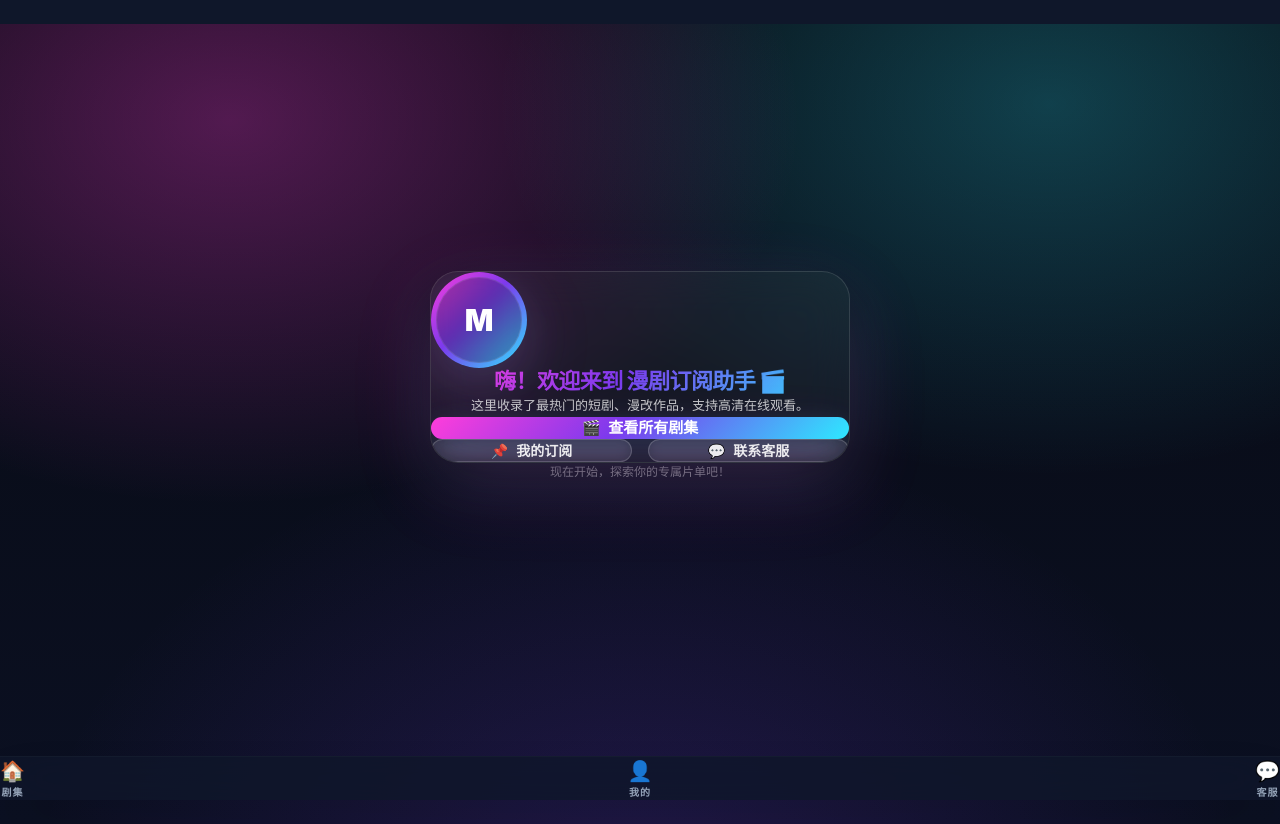
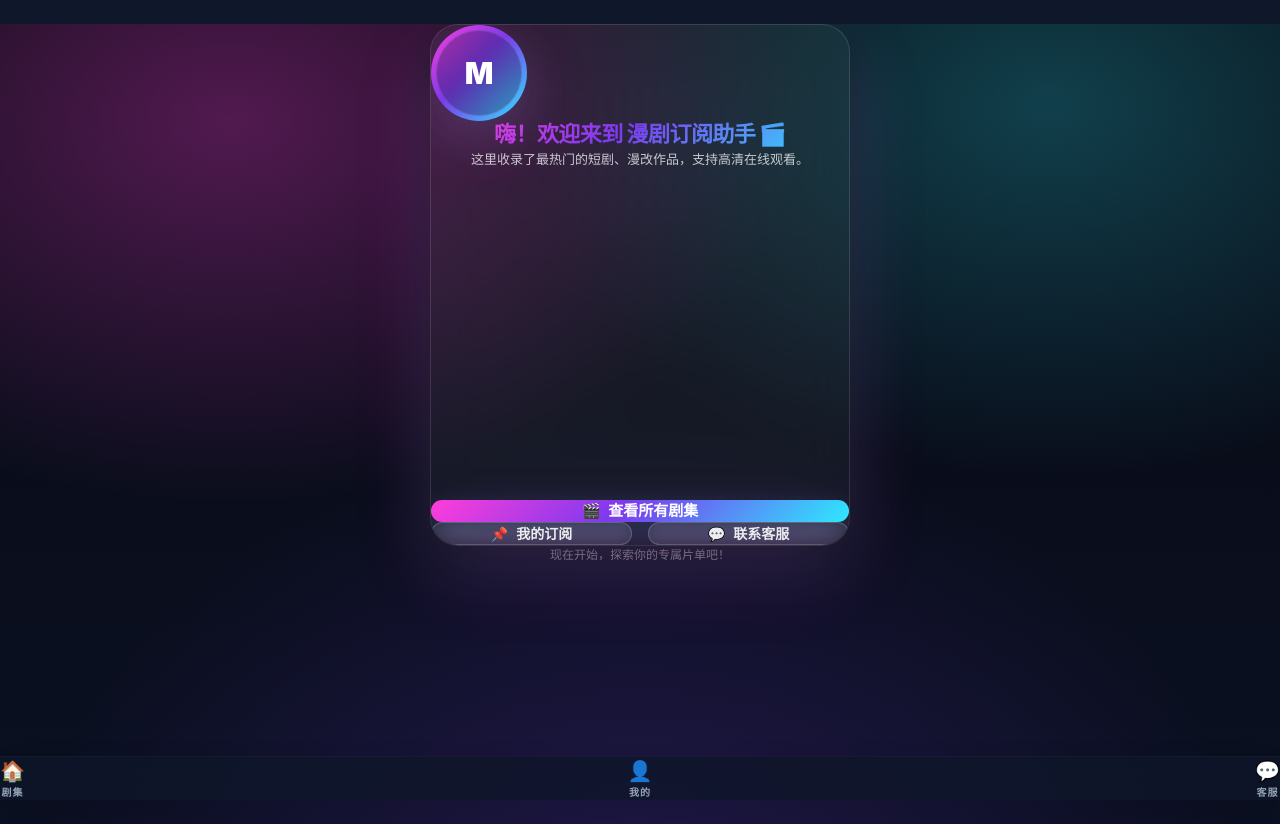
Before and after one commit to xilinbrothers/manju-frontend, a React (Vite) app: page / in a window 1280 px wide. Built offline with nearby package versions, Linux system fonts and the light colour scheme.

Commit message:
ui(frontend): match reference layout spacing

```diff
--- a/frontend/src/pages/WelcomePage.jsx
+++ b/frontend/src/pages/WelcomePage.jsx
@@ -9,27 +9,29 @@ const WelcomePage = ({ onNavigate, t }) => {
     <div className="relative min-h-screen bg-[#070A12] text-[var(--app-fg)] pb-24 overflow-hidden">
       <div className="absolute inset-0 pointer-events-none [background:radial-gradient(920px_620px_at_18%_12%,rgba(255,61,219,.30),transparent_62%),radial-gradient(920px_620px_at_82%_10%,rgba(46,233,255,.24),transparent_60%),radial-gradient(980px_760px_at_50%_110%,rgba(124,58,237,.20),transparent_62%),linear-gradient(to_bottom,#070A12,#0B1022)]" />
 
-      <div className="relative px-6 py-10 min-h-[calc(100dvh-96px)] flex items-center justify-center">
+      <div className="relative px-6 pt-12 pb-10 min-h-[calc(100dvh-96px)] flex items-start justify-center">
         <div className="w-full max-w-[420px]">
           <div className="rounded-[28px] border border-white/12 bg-white/5 backdrop-blur-xl shadow-[0_24px_80px_rgba(255,61,219,.16),0_18px_60px_rgba(46,233,255,.10),0_14px_36px_rgba(0,0,0,.55)] overflow-hidden">
-            <div className="px-6 pt-10 pb-8 text-center">
+            <div className="px-6 pt-10 pb-8 flex flex-col min-h-[520px] text-center">
               <div className="mx-auto h-24 w-24 rounded-full bg-[linear-gradient(135deg,#FF3DDB_0%,#7C3AED_45%,#2EE9FF_100%)] shadow-[0_20px_70px_rgba(255,61,219,.18),0_14px_50px_rgba(46,233,255,.10)] flex items-center justify-center">
                 <div className="h-[86px] w-[86px] rounded-full bg-black/25 border border-white/10 backdrop-blur flex items-center justify-center">
                   <span className="text-3xl font-black text-white">M</span>
                 </div>
               </div>
 
-              <div className="mt-6">
+              <div className="mt-7">
                 <div className="text-[22px] leading-tight font-black tracking-tight text-transparent bg-clip-text bg-[linear-gradient(135deg,#FF3DDB_0%,#7C3AED_45%,#2EE9FF_100%)]">
                   {t?.welcome || '欢迎'}
                 </div>
               </div>
 
-              <div className="mt-3 text-[13px] leading-relaxed text-white/75">
+              <div className="mt-4 text-[13px] leading-relaxed text-white/75">
                 {t?.welcome_desc || ''}
               </div>
 
-              <div className="mt-8 space-y-4">
+              <div className="flex-1" />
+
+              <div className="space-y-4">
                 <Button
                   onClick={() => onNavigate?.('series')}
                   className="py-4 rounded-2xl text-[15px] flex items-center justify-center gap-2 bg-[linear-gradient(135deg,#FF3DDB_0%,#7C3AED_45%,#2EE9FF_100%)] shadow-[0_18px_50px_rgba(255,61,219,.22),0_10px_30px_rgba(46,233,255,.16)] hover:brightness-110 hover:-translate-y-[1px] active:translate-y-0 active:brightness-95 focus:outline-none focus-visible:shadow-[0_0_0_3px_rgba(46,233,255,.35),0_0_0_1px_rgba(255,255,255,.18)_inset]"
```
